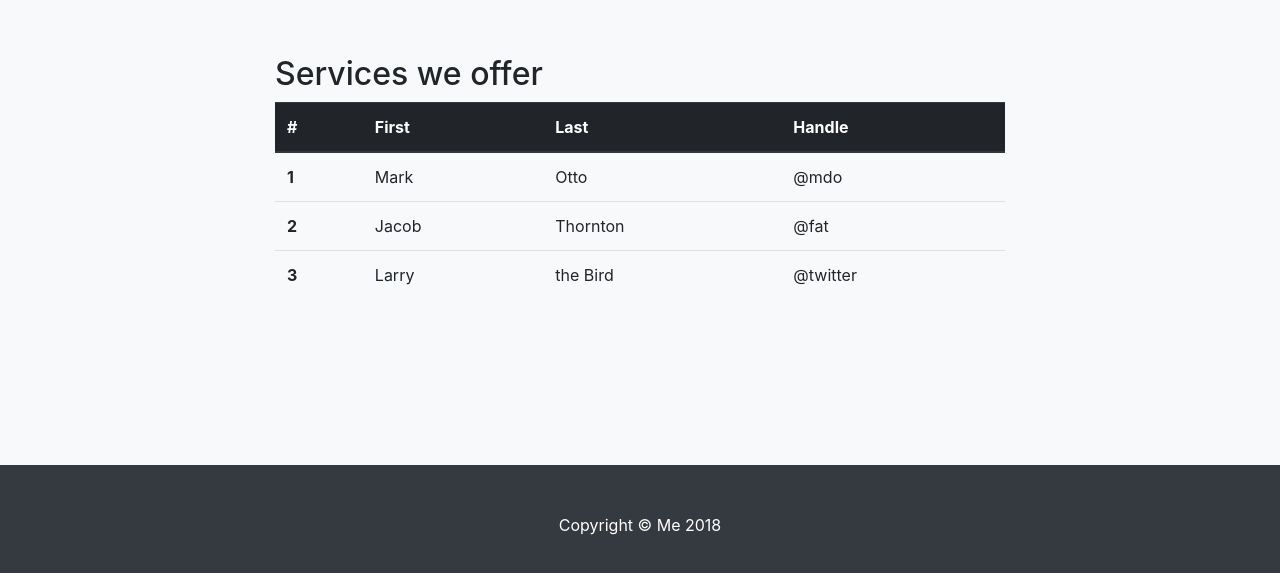
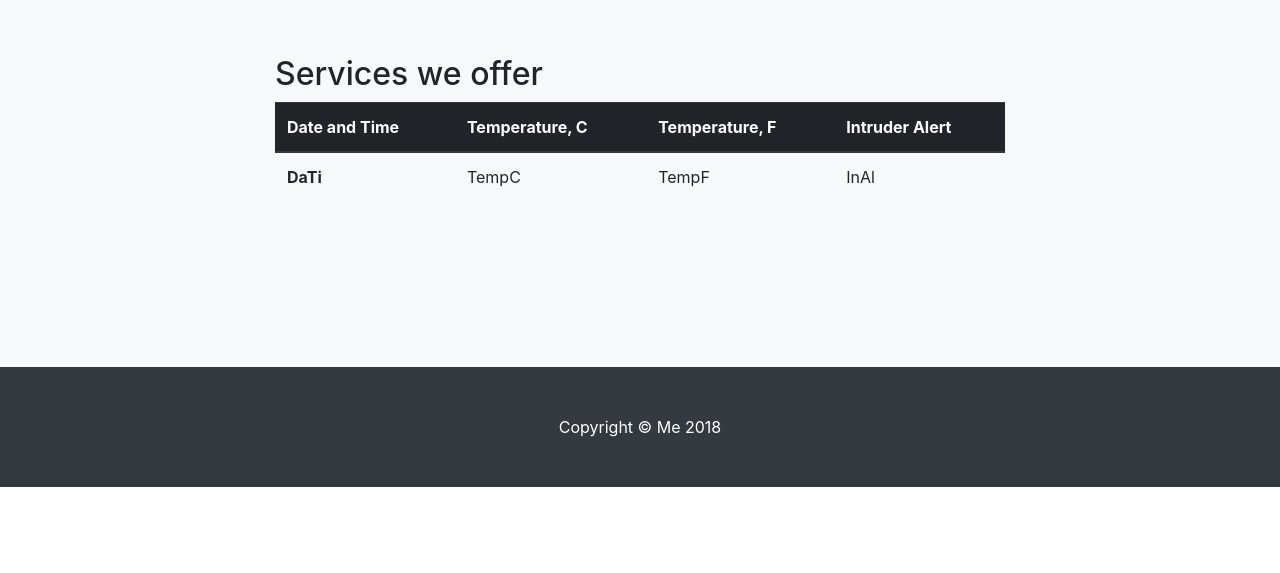
Before and after one commit to samueljklee/HWeekend-IoT, a website with bundled scripts: page webpage/index.html in a window 1280 px wide. Shown: the part 1041-1614 px from the top of the page. After the commit the page ends 1528 px from the top, so only its background shows below. Built offline with nearby package versions, Linux system fonts and the light colour scheme.

Commit message:
updated html

```diff
--- a/webpage/index.html
+++ b/webpage/index.html
@@ -75,30 +75,18 @@
             <table class="table">
   <thead class="thead-dark">
     <tr>
-      <th scope="col">#</th>
-      <th scope="col">First</th>
-      <th scope="col">Last</th>
-      <th scope="col">Handle</th>
+      <th scope="col">Date and Time</th>
+      <th scope="col">Temperature, C</th>
+      <th scope="col">Temperature, F</th>
+      <th scope="col">Intruder Alert</th>
     </tr>
   </thead>
   <tbody>
     <tr>
-      <th scope="row">1</th>
-      <td>Mark</td>
-      <td>Otto</td>
-      <td>@mdo</td>
-    </tr>
-    <tr>
-      <th scope="row">2</th>
-      <td>Jacob</td>
-      <td>Thornton</td>
-      <td>@fat</td>
-    </tr>
-    <tr>
-      <th scope="row">3</th>
-      <td>Larry</td>
-      <td>the Bird</td>
-      <td>@twitter</td>
+      <th scope="row">DaTi</th>
+      <td>TempC</td>
+      <td>TempF</td>
+      <td>InAl</td>
     </tr>
   </tbody>
 </table>
```
